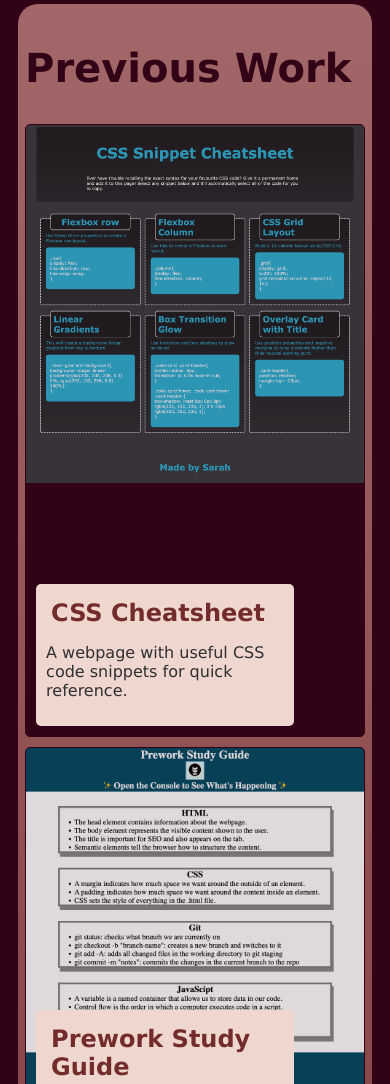
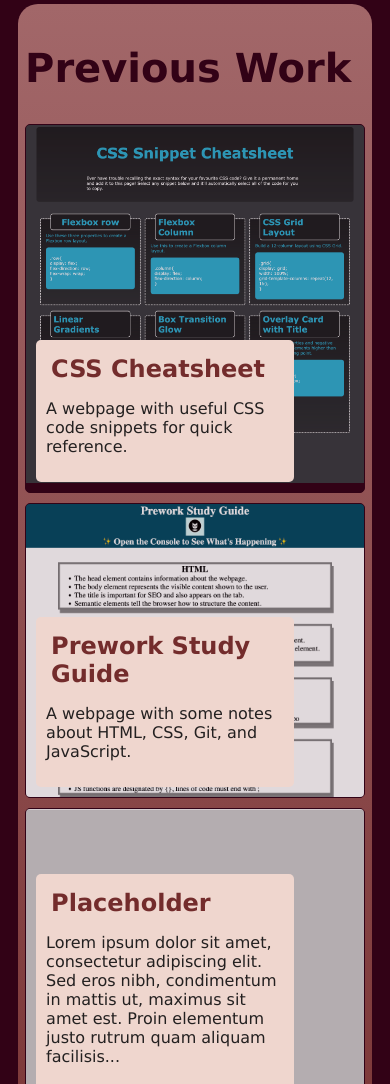
Before and after one commit to stms15/SarahStone-Portfolio, a plain HTML site: page index.html in a window 390 px wide. Shown: the part 1640-2724 px from the top of the page. Drawn offline with Linux system fonts and the light colour scheme.

Commit message:
added/updated overall CSS

```diff
--- a/assets/css/style.css
+++ b/assets/css/style.css
@@ -3,7 +3,7 @@
     --accent2: rgb(162, 103, 105);
     --accent3: rgb(115, 44, 44);
     --dark: rgb(50, 2, 22);
-    --grey: rgb(46, 48, 49);
+    --grey: rgb(35, 32, 32);
 }
 
 * {
@@ -48,7 +48,6 @@ header{
     flex-direction: column;
     /* justify-content: space-evenly; */
     align-items: center;
-    /* padding: 2%; */
     background-color: var(--dark);
     color: var(--accent2);
     width: 100%;
@@ -58,7 +57,7 @@ header h1{
     color: var(--accent1);
 }
 
-.headline-image-text{
+.headline-columns{
     display: flex;
     flex-direction: row;
     flex-wrap: wrap;
@@ -206,7 +205,7 @@ main section {
     margin-bottom: 10px;
     /* margin: 10px; */
     width: 30%;
-    /* height: 350px; */
+    max-height: 28vw;
     height: 50vh;
     display: flex;
     align-items: flex-end;
@@ -230,6 +229,12 @@ main section {
     opacity: 1;
 }
 
+#first-app{
+    width: 96.5%;
+    height: 85vh;
+    max-height: 50vw;
+}
+
 #card-info{
     width: 75%;
     background-color: var(--accent1);
@@ -240,9 +245,8 @@ main section {
     z-index: 2;
 }
 
-#first-app{
-    width: 96.5%;
-    height: 80vh;
+#first-app #card-info{
+    width: 50%;
 }
 
 /* About Section */
@@ -350,23 +354,40 @@ footer {
 
 /* ------------------------------------------------- */
 
+/* @media screen and (max-width: 1500px){
+    .card{
+        height: 40vh;
+    }
+} */
+
 @media screen and (max-width: 992px){
     .card{
         width: 45%;
+        max-height: 40vw;
+        /* height: 36vh; */
     }
 
     #first-app{
         width: 95%;
+        height: 75vh;
+        max-height: 70vw;
     }
 }
 
 @media screen and (max-width: 768px){
     .card{
         width: 94%;
+        max-height: 70vw;
+        /* height: 40vh; */
     }
 
     #first-app{
         width: 94%;
-        height: 70vh;
+        height: 60vh;
+        max-height: 89vw;
+    }
+
+    #first-app #card-info{
+        width: 75%;
     }
 }
--- a/index.html
+++ b/index.html
@@ -3,14 +3,14 @@
 <html lang="en-US">
     <head>
         <meta charset="UTF-8"/>
-        <meta name=""/>
-        <title>Sarah Stone - Developer</title>
+        <meta name="title" content="Sarah Stone - Portfolio"/>
+        <title>Sarah Stone - Portfolio</title>
         <link rel="stylesheet" href="./assets/css/style.css">
     </head>
 
     <body>
         <header>
-            <div class="headline-image-text">
+            <div class="headline-columns">
                 <img src="./assets/images/Sarah-convocation-2022.png" alt="a convocation photo of Sarah Stone with Quidi Vidi lake in the background">
                 <div>
                     <h1>Sarah Stone</h1>
@@ -44,8 +44,8 @@
                 <h2 id="about-me">About Me</h2>
                 <p>Hello and welcome to my portfolio website &#9786;</p>
                 <p>My name is Sarah and I&rsquo;m currently studying to be a Full&ndash;Stack Web Developer in the UNB Coding Bootcamp program.</p>
-                <p>I have a bachelor&rsquo;s degree in Math and Physics, and I specialized in Python Programming. After graduation, I spent over a year as a Research Assitant at MUN where I collaborated on a Space Physics research project titled &ldquo;Analysis of Radiation Belt &lsquo;Killer&rsquo; Electron Energy Spectra&rdquo;. Our paper is published in the Journal of Geophysical Research: Space Physics and can be accessed <a href="https://agupubs.onlinelibrary.wiley.com/doi/10.1029/2022JA030698" target="_blank">here</a>.</p>
-                <p>Through my current employment at Target Marketing & Communications, I was exposed to the world of web development. I started learning some basic HTML and CSS while working on creating emails and digital display ads, and I was instantly hooked. I&rsquo;m logical, a problem&ndash;solver, and have always been hard&ndash;working and good at school, but I&rsquo;m creative at heart. Web development is the perfect way to satisfy my creativity while focusing my career around my strengths and scientific background, and I&rsquo;m excited to learn more!</p>
+                <p>I have a bachelor&rsquo;s degree in Math and Physics, and I specialized in Python Programming. After graduation, I spent over a year as a Research Assitant at MUN where I collaborated on a Space Physics research project titled &ldquo;Analysis of Radiation Belt &lsquo;Killer&rsquo; Electron Energy Spectra.&rdquo; Our paper is published in the Journal of Geophysical Research: Space Physics and can be accessed <a href="https://agupubs.onlinelibrary.wiley.com/doi/10.1029/2022JA030698" target="_blank">here</a>.</p>
+                <p>Through my current employment at Target Marketing & Communications, I was exposed to the world of web development. I started learning some basic HTML and CSS while working on creating emails and digital display ads, and I was instantly hooked. I&rsquo;m logical, a problem&ndash;solver, and have always been hard&ndash;working and studious, but I&rsquo;m creative at heart. Web development is the perfect way to satisfy my creativity while focusing my career around my strengths and scientific background, and I&rsquo;m excited to learn more!</p>
                 <p>If you&rsquo;d like to discuss employment or collaboration opportunities, or you just want to chat, please <a href="#contact">contact me</a>!</p>
             </section>
 
@@ -148,7 +148,7 @@
 
         <!---- Start Footer ---->
         <footer>
-            &copy; Sarah Stone
+            &copy; 2023 Sarah Stone
         </footer>
         <!---- End Footer ---->
     </body>
```
